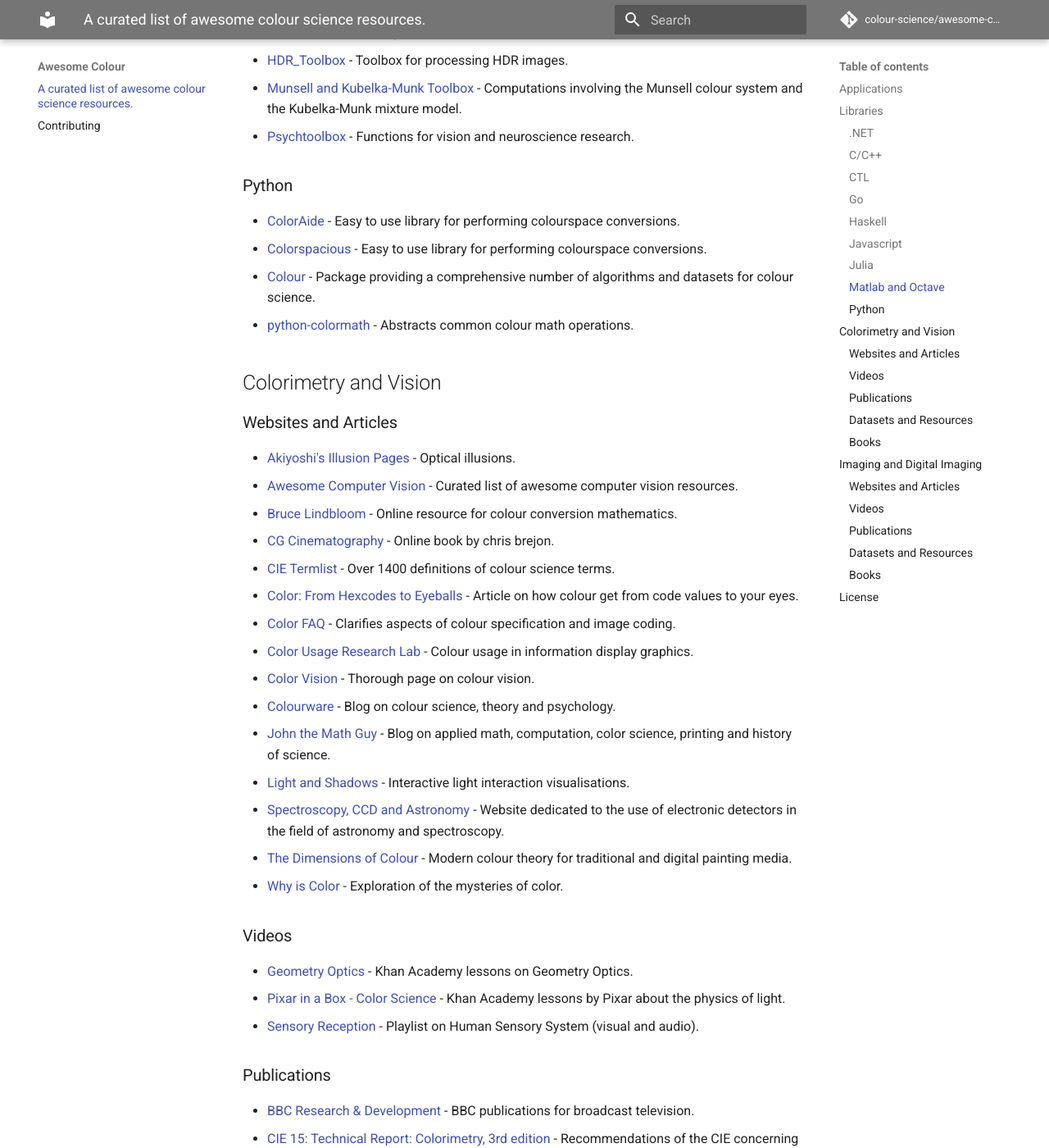
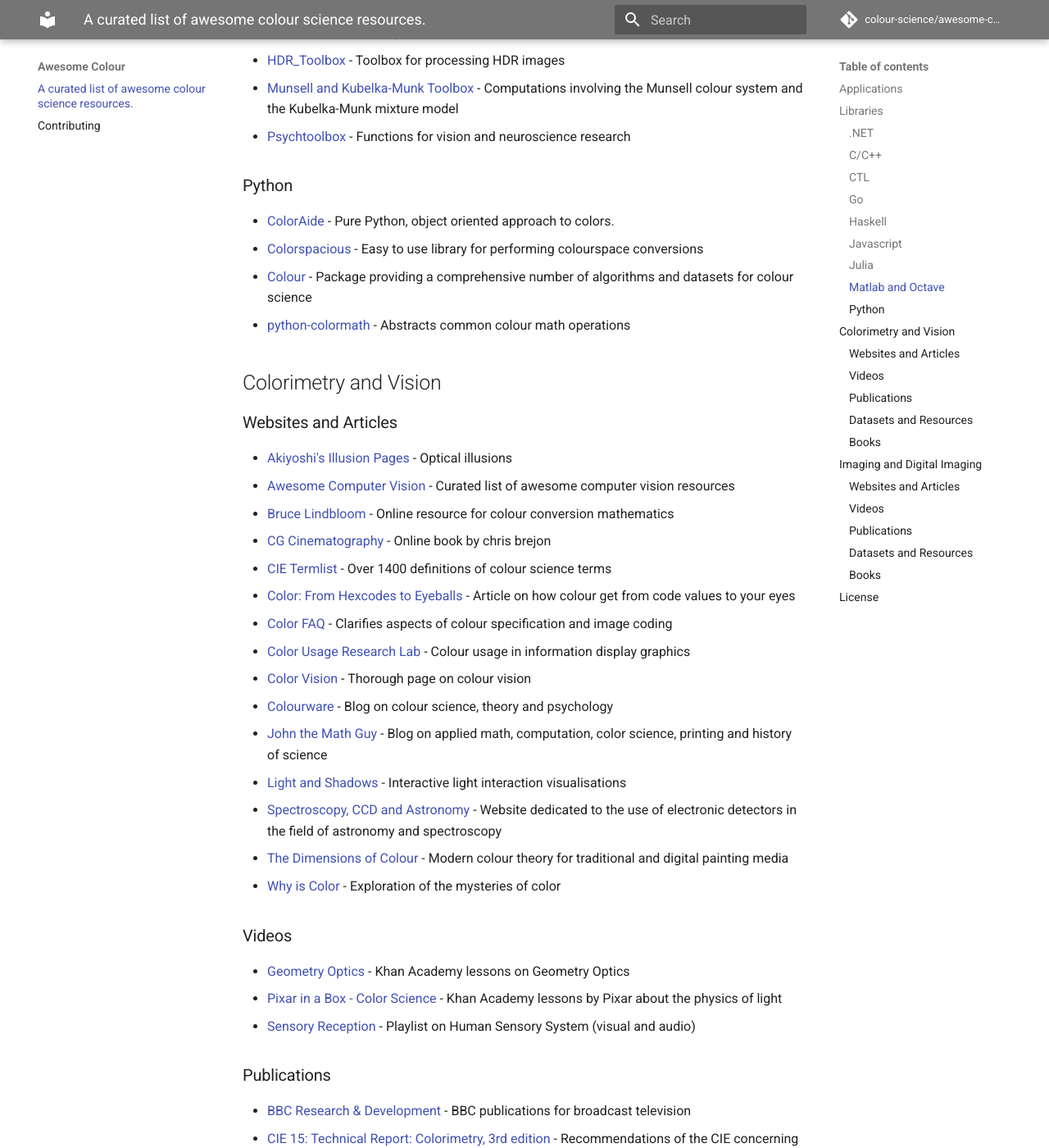
Before and after one commit to colour-science/awesome-colour, an MkDocs documentation site: the page built from docs/index.md, in a window 1280 px wide and 1400 px high, scrolled down 1502 px. Shown: the whole window at 82% size. Built offline with MkDocs 1.6.1 and Material for MkDocs 9.7.7, drawn with Linux system fonts in a browser that asks for light colours; comment, search, counter and statistics services are not loaded; some of the changed text lies outside the part shown.

Commit message:
Update *ColorAide* description, trim trailing periods.

```diff
--- a/docs/index.md
+++ b/docs/index.md
@@ -6,97 +6,97 @@
 
 ## Applications
 
-- [CIE Color Calculator](http://www.brucelindbloom.com/ColorCalculator.html) - Online conversion between most of the CIE color models.
-- [LUTCalc](https://cameramanben.github.io/LUTCalc) - Online and desktop application for generating, analysing and previewing 1D and 3D Lookup Tables (LUTs) for video cameras.
-- [OpenColorIO](http://opencolorio.org) - Complete colour management solution geared towards motion picture production.
-- [pfstools](http://pfstools.sourceforge.net) - Command line tools for manipulating HDR images and video in a variety of formats.
-- [RGB Colourspace Models Transformations Matrices](https://www.colour-science.org/cgi-bin/rgb_colourspace_models_transformation_matrices.cgi) - Computes the colour transformation matrix between RGB colourspaces.
+- [CIE Color Calculator](http://www.brucelindbloom.com/ColorCalculator.html) - Online conversion between most of the CIE color models
+- [LUTCalc](https://cameramanben.github.io/LUTCalc) - Online and desktop application for generating, analysing and previewing 1D and 3D Lookup Tables (LUTs) for video cameras
+- [OpenColorIO](http://opencolorio.org) - Complete colour management solution geared towards motion picture production
+- [pfstools](http://pfstools.sourceforge.net) - Command line tools for manipulating HDR images and video in a variety of formats
+- [RGB Colourspace Models Transformations Matrices](https://www.colour-science.org/cgi-bin/rgb_colourspace_models_transformation_matrices.cgi) - Computes the colour transformation matrix between RGB colourspaces
 
 ## Libraries
 
 ### .NET
 
-- [Colourful](https://github.com/tompazourek/Colourful) - Open source .NET library for working with colourspaces.
+- [Colourful](https://github.com/tompazourek/Colourful) - Open source .NET library for working with colourspaces
 
 ### C/C++
 
-- [OpenCV](https://opencv.org) - Computer vision and machine learning software library.
-- [Piccante](https://github.com/cnr-isti-vclab/piccante) - HDR imaging library.
+- [OpenCV](https://opencv.org) - Computer vision and machine learning software library
+- [Piccante](https://github.com/cnr-isti-vclab/piccante) - HDR imaging library
 
 ### CTL
 
-- [Academy ACES - Developer Resources](https://github.com/ampas/aces-dev) - ACES reference implementation.
+- [Academy ACES - Developer Resources](https://github.com/ampas/aces-dev) - ACES reference implementation
 
 ### Go
 
-- [go-colorful](https://github.com/lucasb-eyer/go-colorful) - A library for playing with colours in Go.
+- [go-colorful](https://github.com/lucasb-eyer/go-colorful) - A library for playing with colours in Go
 
 ### Haskell
 
-- [Color](https://github.com/lehins/Color) - Extensive collection of color spaces and color models.
+- [Color](https://github.com/lehins/Color) - Extensive collection of color spaces and color models
 
 ### Javascript
 
-- [Chromatism](https://github.com/toish/chromatism) - Simple set of utility functions for colours.
-- [Color-space](https://github.com/colorjs/color-space) - Math and data behind colourspaces and colour conversions.
+- [Chromatism](https://github.com/toish/chromatism) - Simple set of utility functions for colours
+- [Color-space](https://github.com/colorjs/color-space) - Math and data behind colourspaces and colour conversions
 
 ### Julia
 
-- [Colors.jl](https://github.com/JuliaGraphics/Colors.jl) - Colour manipulation utilities for Julia.
+- [Colors.jl](https://github.com/JuliaGraphics/Colors.jl) - Colour manipulation utilities for Julia
 
 ### Matlab and Octave
 
-- [Colorlab](https://www.uv.es/vista/vistavalencia/software/colorlab.html) - Colour computation and visualization toolbox.
-- [HDR_Toolbox](https://github.com/banterle/HDR_Toolbox) - Toolbox for processing HDR images.
-- [Munsell and Kubelka-Munk Toolbox](http://www.munsellcolourscienceforpainters.com/MunsellAndKubelkaMunkToolbox/MunsellAndKubelkaMunkToolbox.html) - Computations involving the Munsell colour system and the Kubelka-Munk mixture model.
-- [Psychtoolbox](http://psychtoolbox.org) - Functions for vision and neuroscience research.
+- [Colorlab](https://www.uv.es/vista/vistavalencia/software/colorlab.html) - Colour computation and visualization toolbox
+- [HDR_Toolbox](https://github.com/banterle/HDR_Toolbox) - Toolbox for processing HDR images
+- [Munsell and Kubelka-Munk Toolbox](http://www.munsellcolourscienceforpainters.com/MunsellAndKubelkaMunkToolbox/MunsellAndKubelkaMunkToolbox.html) - Computations involving the Munsell colour system and the Kubelka-Munk mixture model
+- [Psychtoolbox](http://psychtoolbox.org) - Functions for vision and neuroscience research
 
 ### Python
 
-- [ColorAide](https://facelessuser.github.io/coloraide) - Easy to use library for performing colourspace conversions.
-- [Colorspacious](http://colorspacious.readthedocs.io) - Easy to use library for performing colourspace conversions.
-- [Colour](https://www.colour-science.org) - Package providing a comprehensive number of algorithms and datasets for colour science.
-- [python-colormath](http://python-colormath.readthedocs.io) - Abstracts common colour math operations.
+- [ColorAide](https://facelessuser.github.io/coloraide) - Pure Python, object oriented approach to colors.
+- [Colorspacious](http://colorspacious.readthedocs.io) - Easy to use library for performing colourspace conversions
+- [Colour](https://www.colour-science.org) - Package providing a comprehensive number of algorithms and datasets for colour science
+- [python-colormath](http://python-colormath.readthedocs.io) - Abstracts common colour math operations
 
 ## Colorimetry and Vision
 
 ### Websites and Articles
 
-- [Akiyoshi's Illusion Pages](http://www.ritsumei.ac.jp/~akitaoka/index-e.html) - Optical illusions.
-- [Awesome Computer Vision](https://github.com/jbhuang0604/awesome-computer-vision) - Curated list of awesome computer vision resources.
-- [Bruce Lindbloom](http://brucelindbloom.com) - Online resource for colour conversion mathematics.
-- [CG Cinematography](https://chrisbrejon.com/cg-cinematography) - Online book by chris brejon.
-- [CIE Termlist](https://cie.co.at/e-ilv) - Over 1400 definitions of colour science terms.
-- [Color: From Hexcodes to Eyeballs](http://jamie-wong.com/post/color) - Article on how colour get from code values to your eyes.
-- [Color FAQ](http://poynton.ca/notes/colour_and_gamma/ColorFAQ.html) - Clarifies aspects of colour specification and image coding.
-- [Color Usage Research Lab](https://colorusage.arc.nasa.gov) - Colour usage in information display graphics.
-- [Color Vision](http://www.handprint.com/LS/CVS/color.html) - Thorough page on colour vision.
-- [Colourware](http://colourware.org/tag/colour) - Blog on colour science, theory and psychology.
-- [John the Math Guy](http://johnthemathguy.blogspot.co.nz) - Blog on applied math, computation, color science, printing and history of science.
-- [Light and Shadows](https://ciechanow.ski/lights-and-shadows) - Interactive light interaction visualisations.
-- [Spectroscopy, CCD and Astronomy](http://www.astrosurf.com/buil/index.html) - Website dedicated to the use of electronic detectors in the field of astronomy and spectroscopy.
-- [The Dimensions of Colour](http://www.huevaluechroma.com) - Modern colour theory for traditional and digital painting media.
-- [Why is Color](http://www.rit-mcsl.org/fairchild/WhyIsColor) - Exploration of the mysteries of color.
+- [Akiyoshi's Illusion Pages](http://www.ritsumei.ac.jp/~akitaoka/index-e.html) - Optical illusions
+- [Awesome Computer Vision](https://github.com/jbhuang0604/awesome-computer-vision) - Curated list of awesome computer vision resources
+- [Bruce Lindbloom](http://brucelindbloom.com) - Online resource for colour conversion mathematics
+- [CG Cinematography](https://chrisbrejon.com/cg-cinematography) - Online book by chris brejon
+- [CIE Termlist](https://cie.co.at/e-ilv) - Over 1400 definitions of colour science terms
+- [Color: From Hexcodes to Eyeballs](http://jamie-wong.com/post/color) - Article on how colour get from code values to your eyes
+- [Color FAQ](http://poynton.ca/notes/colour_and_gamma/ColorFAQ.html) - Clarifies aspects of colour specification and image coding
+- [Color Usage Research Lab](https://colorusage.arc.nasa.gov) - Colour usage in information display graphics
+- [Color Vision](http://www.handprint.com/LS/CVS/color.html) - Thorough page on colour vision
+- [Colourware](http://colourware.org/tag/colour) - Blog on colour science, theory and psychology
+- [John the Math Guy](http://johnthemathguy.blogspot.co.nz) - Blog on applied math, computation, color science, printing and history of science
+- [Light and Shadows](https://ciechanow.ski/lights-and-shadows) - Interactive light interaction visualisations
+- [Spectroscopy, CCD and Astronomy](http://www.astrosurf.com/buil/index.html) - Website dedicated to the use of electronic detectors in the field of astronomy and spectroscopy
+- [The Dimensions of Colour](http://www.huevaluechroma.com) - Modern colour theory for traditional and digital painting media
+- [Why is Color](http://www.rit-mcsl.org/fairchild/WhyIsColor) - Exploration of the mysteries of color
 
 ### Videos
 
-- [Geometry Optics](https://www.khanacademy.org/science/physics/geometric-optics) - Khan Academy lessons on Geometry Optics.
-- [Pixar in a Box - Color Science](https://www.khanacademy.org/partner-content/pixar/color) - Khan Academy lessons by Pixar about the physics of light.
-- [Sensory Reception](https://www.youtube.com/playlist?list=PL0CE8C36512D90043) - Playlist on Human Sensory System (visual and audio).
+- [Geometry Optics](https://www.khanacademy.org/science/physics/geometric-optics) - Khan Academy lessons on Geometry Optics
+- [Pixar in a Box - Color Science](https://www.khanacademy.org/partner-content/pixar/color) - Khan Academy lessons by Pixar about the physics of light
+- [Sensory Reception](https://www.youtube.com/playlist?list=PL0CE8C36512D90043) - Playlist on Human Sensory System (visual and audio)
 
 ### Publications
 
-- [BBC Research & Development](https://www.bbc.co.uk/rd/publications) - BBC publications for broadcast television.
-- [CIE 15: Technical Report: Colorimetry, 3rd edition](https://archive.org/details/gov.law.cie.15.2004) - Recommendations of the CIE concerning basic colorimetry.
-- [Encoding High Dynamic Range and Wide Color Gamut Imagery](https://www.hdm-stuttgart.de/~froehlichj/diss/Jan_Froehlich_Thesis_2018_02_15_Acrobat_300dpi.pdf) - Thesis about computational models and methods for encoding HDR and WCG video imagery.
+- [BBC Research & Development](https://www.bbc.co.uk/rd/publications) - BBC publications for broadcast television
+- [CIE 15: Technical Report: Colorimetry, 3rd edition](https://archive.org/details/gov.law.cie.15.2004) - Recommendations of the CIE concerning basic colorimetry
+- [Encoding High Dynamic Range and Wide Color Gamut Imagery](https://www.hdm-stuttgart.de/~froehlichj/diss/Jan_Froehlich_Thesis_2018_02_15_Acrobat_300dpi.pdf) - Thesis about computational models and methods for encoding HDR and WCG video imagery
 
 ### Datasets and Resources
 
-- [Capbone](http://capbone.com/spectral-reflectance-database) - Spectral reflectance database from hyperspectral images.
-- [CVRL](http://www.cvrl.org) - Colour & Vision Research laboratory and database.
-- [Color-data](https://github.com/nschloe/color-data) - Collected experimental colour data.
-- [Colour - Datasets](https://github.com/colour-science/colour-datasets) - Colour science datasets for use with [Colour](https://www.colour-science.org).
-- [Rochester Institute of Technology - Colour Data](https://www.rit.edu/science/pocs/useful-data) - R.I.T. colour science dataset.
+- [Capbone](http://capbone.com/spectral-reflectance-database) - Spectral reflectance database from hyperspectral images
+- [CVRL](http://www.cvrl.org) - Colour & Vision Research laboratory and database
+- [Color-data](https://github.com/nschloe/color-data) - Collected experimental colour data
+- [Colour - Datasets](https://github.com/colour-science/colour-datasets) - Colour science datasets for use with [Colour](https://www.colour-science.org)
+- [Rochester Institute of Technology - Colour Data](https://www.rit.edu/science/pocs/useful-data) - R.I.T. colour science dataset
 
 ### Books
 
@@ -111,41 +111,41 @@
 
 ### Websites and Articles
 
-- [Academy ACES](http://www.oscars.org/science-technology/sci-tech-projects/aces) - Industry standard for managing colour throughout the life cycle of a motion picture or television production.
-- [Basic Photographic Sensitometry Workbook](https://www.kodak.com/content/products-brochures/Film/Basic-Photographic-Sensitometry-Workbook.pdf) - An Eastman Kodak's workbook on photographic sensitometry.
-- [Chromatic Aberration Simulator](https://smallpond.ca/jim/photomicrography/ca/index.html) - A web-based online axial and transverse chromatic aberration simulator.
-- [Cinematic Color](http://cinematiccolor.org) - Motion picture colour management.
-- [Digital Camera Reviews and Sensor Performance Summary](http://www.clarkvision.com/articles/digital.sensor.performance.summary) - Digital camera sensor electronics and concepts.
-- [Gamma FAQ](http://poynton.ca/notes/colour_and_gamma/GammaFAQ.html) - Frequently asked questions about gamma correction.
-- [How to Measure](https://www.rawdigger.com/howtouse/how-to_measure) - Series of direct links to blog posts on how to measure sensor parameters.
-- [Image Dynamic Range](https://bartwronski.com/2016/09/01/dynamic-range-and-evs) - Dynamic range in games.
-- [Importance of Terminology and sRGB Uncertainty](https://www.colour-science.org/posts/the-importance-of-terminology-and-srgb-uncertainty) - Disambiguation article with emphasis on colour science terminology.
-- [Optics Primer](https://www.photonstophotos.net/GeneralTopics/Lenses/Optics_Primer/Optics_Primer.htm) - A primer to introduce optical principals to photographers.
-- [Photons to Photos](http://photonstophotos.net) - Camera sensor data.
-- [SMPTE Metadata Registers](https://registry.smpte-ra.org/apps/pages) - Registers of metadata items identified by SMPTE Universal Labels.
-- [Subpixel Zoo - A Catalog of Subpixel Geometry](https://geometrian.com/programming/reference/subpixelzoo/index.php) - A comprehensive gallery of various display subpixels.
-- [The Pumpkin - Optics](http://dougkerr.net/Pumpkin/#Optics) - Optics, digital photography and imaging articles by Doug A. Kerr.
+- [Academy ACES](http://www.oscars.org/science-technology/sci-tech-projects/aces) - Industry standard for managing colour throughout the life cycle of a motion picture or television production
+- [Basic Photographic Sensitometry Workbook](https://www.kodak.com/content/products-brochures/Film/Basic-Photographic-Sensitometry-Workbook.pdf) - An Eastman Kodak's workbook on photographic sensitometry
+- [Chromatic Aberration Simulator](https://smallpond.ca/jim/photomicrography/ca/index.html) - A web-based online axial and transverse chromatic aberration simulator
+- [Cinematic Color](http://cinematiccolor.org) - Motion picture colour management
+- [Digital Camera Reviews and Sensor Performance Summary](http://www.clarkvision.com/articles/digital.sensor.performance.summary) - Digital camera sensor electronics and concepts
+- [Gamma FAQ](http://poynton.ca/notes/colour_and_gamma/GammaFAQ.html) - Frequently asked questions about gamma correction
+- [How to Measure](https://www.rawdigger.com/howtouse/how-to_measure) - Series of direct links to blog posts on how to measure sensor parameters
+- [Image Dynamic Range](https://bartwronski.com/2016/09/01/dynamic-range-and-evs) - Dynamic range in games
+- [Importance of Terminology and sRGB Uncertainty](https://www.colour-science.org/posts/the-importance-of-terminology-and-srgb-uncertainty) - Disambiguation article with emphasis on colour science terminology
+- [Optics Primer](https://www.photonstophotos.net/GeneralTopics/Lenses/Optics_Primer/Optics_Primer.htm) - A primer to introduce optical principals to photographers
+- [Photons to Photos](http://photonstophotos.net) - Camera sensor data
+- [SMPTE Metadata Registers](https://registry.smpte-ra.org/apps/pages) - Registers of metadata items identified by SMPTE Universal Labels
+- [Subpixel Zoo - A Catalog of Subpixel Geometry](https://geometrian.com/programming/reference/subpixelzoo/index.php) - A comprehensive gallery of various display subpixels
+- [The Pumpkin - Optics](http://dougkerr.net/Pumpkin/#Optics) - Optics, digital photography and imaging articles by Doug A. Kerr
 
 ### Videos
 
-- [Display Optics 101](https://www.3m.com/3M/en_US/display-solutions-us/the-science-behind-the-display/display-optics-101) - 3M course on LCD technology.
+- [Display Optics 101](https://www.3m.com/3M/en_US/display-solutions-us/the-science-behind-the-display/display-optics-101) - 3M course on LCD technology
 
 ### Publications
 
-- [An Artist-Friendly Workflow for Panoramic HDRI](http://blog.selfshadow.com/publications/s2016-shading-course/unity/s2016_pbs_unity_hdri_notes.pdf) - Artist friendly capture and usage of HDR images for Image Based Lighting.
-- [FilmLight - Standard Colour Spaces](https://www.filmlight.ltd.uk/pdf/whitepapers/FL-TL-TN-0417-StdColourSpaces.pdf) - Colour spaces concepts and applications in imaging.
-- [HDR image reconstruction from a single exposure using deep CNNs](http://hdrv.org/hdrcnn) - HDR images reconstructing from low dynamic range (LDR) input images.
-- [Learning to See in the Dark](http://web.engr.illinois.edu/~cchen156/SID.html) - Low light images enhancement with CNN.
-- [Perceptual uniformity in digital image representation and display](https://pdfs.semanticscholar.org/9a86/b2863e0872d405dc69dd0b96621d82be088f.pdf) - Clarifications on some widely misunderstood aspects of image coding.
-- [Standard for Characterization of Image Sensors and Cameras](http://www.emva.org/wp-content/uploads/EMVA1288-3.1a.pdf) - Monochrome and color digital cameras characterization.
-- [Understanding Image Sharpness](http://www.normankoren.com/Tutorials/MTF.html) - Article about the Modulation Transfer Function (MTF).
-- [YUV and luminance considered harmful](http://poynton.ca/PDFs/YUV_and_luminance_harmful.pdf) - A plea for precise terminology in video.
+- [An Artist-Friendly Workflow for Panoramic HDRI](http://blog.selfshadow.com/publications/s2016-shading-course/unity/s2016_pbs_unity_hdri_notes.pdf) - Artist friendly capture and usage of HDR images for Image Based Lighting
+- [FilmLight - Standard Colour Spaces](https://www.filmlight.ltd.uk/pdf/whitepapers/FL-TL-TN-0417-StdColourSpaces.pdf) - Colour spaces concepts and applications in imaging
+- [HDR image reconstruction from a single exposure using deep CNNs](http://hdrv.org/hdrcnn) - HDR images reconstructing from low dynamic range (LDR) input images
+- [Learning to See in the Dark](http://web.engr.illinois.edu/~cchen156/SID.html) - Low light images enhancement with CNN
+- [Perceptual uniformity in digital image representation and display](https://pdfs.semanticscholar.org/9a86/b2863e0872d405dc69dd0b96621d82be088f.pdf) - Clarifications on some widely misunderstood aspects of image coding
+- [Standard for Characterization of Image Sensors and Cameras](http://www.emva.org/wp-content/uploads/EMVA1288-3.1a.pdf) - Monochrome and color digital cameras characterization
+- [Understanding Image Sharpness](http://www.normankoren.com/Tutorials/MTF.html) - Article about the Modulation Transfer Function (MTF)
+- [YUV and luminance considered harmful](http://poynton.ca/PDFs/YUV_and_luminance_harmful.pdf) - A plea for precise terminology in video
 
 ### Datasets and Resources
 
-- [CineD Databases](https://www.cined.com/databases) - Database of lens coverage, cameras and lenses.
-- [HDR Photographic Survey](http://markfairchild.org/HDR.html) - Database of HDR photographs accompanied by detailed colorimetric/luminance measurements.
-- [Physically Based](https://physicallybased.info) - A collection of physically based values.
+- [CineD Databases](https://www.cined.com/databases) - Database of lens coverage, cameras and lenses
+- [HDR Photographic Survey](http://markfairchild.org/HDR.html) - Database of HDR photographs accompanied by detailed colorimetric/luminance measurements
+- [Physically Based](https://physicallybased.info) - A collection of physically based values
 
 ### Books
 
```
Also changed, not shown: readme.md (+74 -74 lines).
